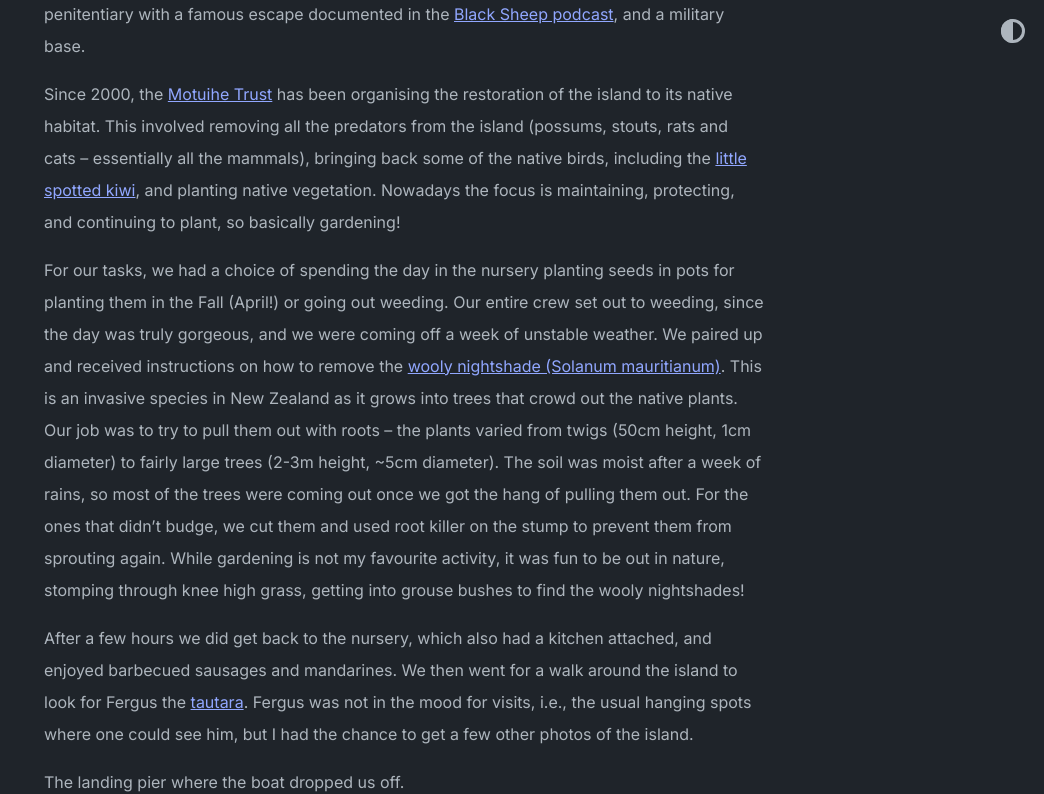
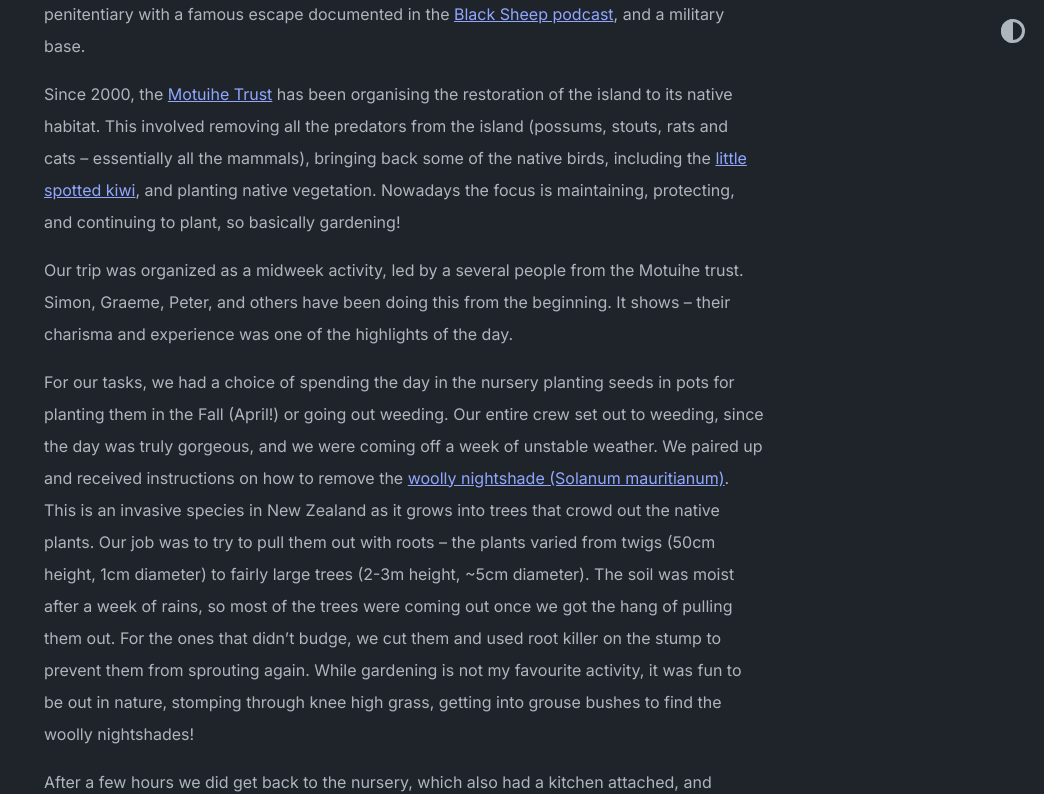
Before and after one commit to cc10512/cc10512.github.io, a Jekyll site: the page built from _posts/2022-10-07-Motuihe.md, in a window 1280 px wide and 1400 px high, scrolled down 674 px. Shown: the top 794 px of the window, without its empty margins (236-1280 px from the left). Built offline with Jekyll 4.4.1, drawn with Linux system fonts in a browser that asks for light colours; some of the changed text lies outside the part shown; grey boxes are pictures that could not be loaded.

Commit message:
fixup Motuihe

```diff
--- a/_posts/2022-10-07-Motuihe.md
+++ b/_posts/2022-10-07-Motuihe.md
@@ -12,9 +12,14 @@ Motuihe (Motu is island in Māori) is a small island of 440 acres in the Hauraki
 
 Since 2000, the [Motuihe Trust](https://www.motuihe.org.nz/) has been organising the restoration of the island to its native habitat. This involved removing all the predators from the island (possums, stouts, rats and cats -- essentially all the mammals), bringing back some of the native birds, including the [little spotted kiwi](https://nzbirdsonline.org.nz/species/little-spotted-kiwi-kiwi-pukupuku), and planting native vegetation. Nowadays the focus is maintaining, protecting, and continuing to plant, so basically gardening!
 
-For our tasks, we had a choice of spending the day in the nursery planting seeds in pots for planting them in the Fall (April!) or going out weeding. Our entire crew set out to weeding, since the day was truly gorgeous, and we were coming off a week of unstable weather. We paired up and received instructions on how to remove the [wooly nightshade (Solanum mauritianum)](https://en.wikipedia.org/wiki/Solanum_mauritianum). This is an invasive species in New Zealand as it grows into trees that crowd out the native plants. Our job was to try to pull them out with roots -- the plants varied from twigs (50cm height, 1cm diameter) to fairly large trees (2-3m height, ~5cm diameter). The soil was moist after a week of rains, so most of the trees were coming out once we got the hang of pulling them out. For the ones that didn't budge, we cut them and used root killer on the stump to prevent them from sprouting again. While gardening is not my favourite activity, it was fun to be out in nature, stomping through knee high grass, getting into grouse bushes to find the wooly nightshades!
+Our trip was organized as a midweek activity, led by a several people from
+the Motuihe trust. Simon, Graeme, Peter, and others have been doing this
+from the beginning. It shows -- their charisma and experience was one of the
+highlights of the day.
 
-After a few hours we did get back to the nursery, which also had a kitchen attached, and enjoyed barbecued sausages and mandarines. We then went for a walk around the island to look for Fergus the [tautara](https://en.wikipedia.org/wiki/Tuatara). Fergus was not in the mood for visits, i.e., the usual hanging spots where one could see him, but I had the chance to get a few other photos of the island.
+For our tasks, we had a choice of spending the day in the nursery planting seeds in pots for planting them in the Fall (April!) or going out weeding. Our entire crew set out to weeding, since the day was truly gorgeous, and we were coming off a week of unstable weather. We paired up and received instructions on how to remove the [woolly nightshade (Solanum mauritianum)](https://en.wikipedia.org/wiki/Solanum_mauritianum). This is an invasive species in New Zealand as it grows into trees that crowd out the native plants. Our job was to try to pull them out with roots -- the plants varied from twigs (50cm height, 1cm diameter) to fairly large trees (2-3m height, ~5cm diameter). The soil was moist after a week of rains, so most of the trees were coming out once we got the hang of pulling them out. For the ones that didn't budge, we cut them and used root killer on the stump to prevent them from sprouting again. While gardening is not my favourite activity, it was fun to be out in nature, stomping through knee high grass, getting into grouse bushes to find the woolly nightshades!
+
+After a few hours we did get back to the nursery, which also had a kitchen attached, and enjoyed barbecued sausages and mandarins. We then went for a walk around the island to look for Fergus the [tautara](https://en.wikipedia.org/wiki/Tuatara). Fergus was not in the mood for visits, i.e., the usual hanging spots where one could see him, but I had the chance to get a few other photos of the island.
 
 
 The landing pier where the boat dropped us off.
```
